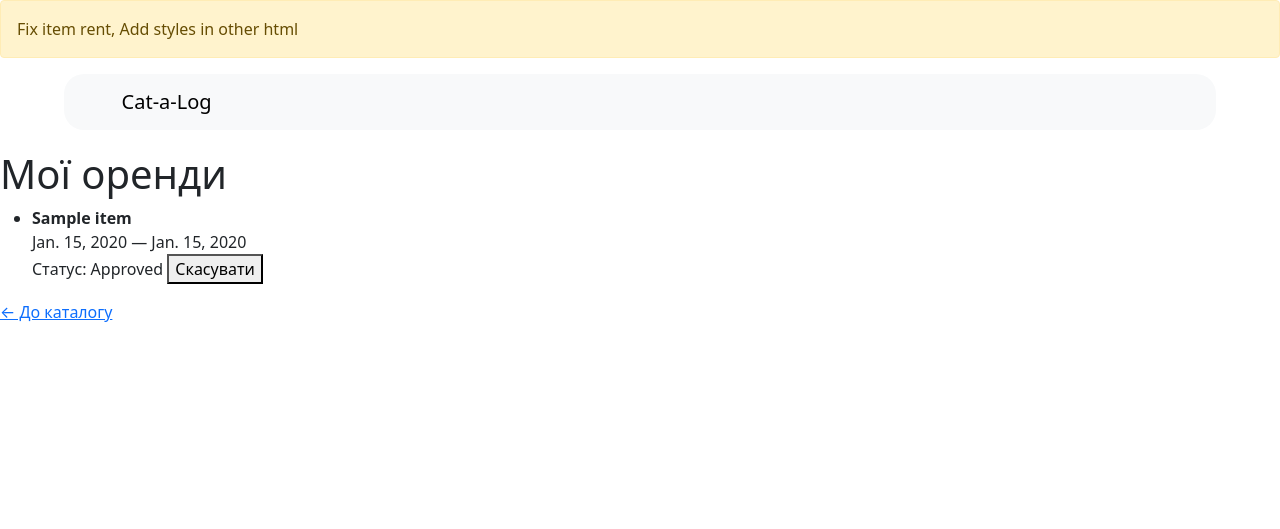
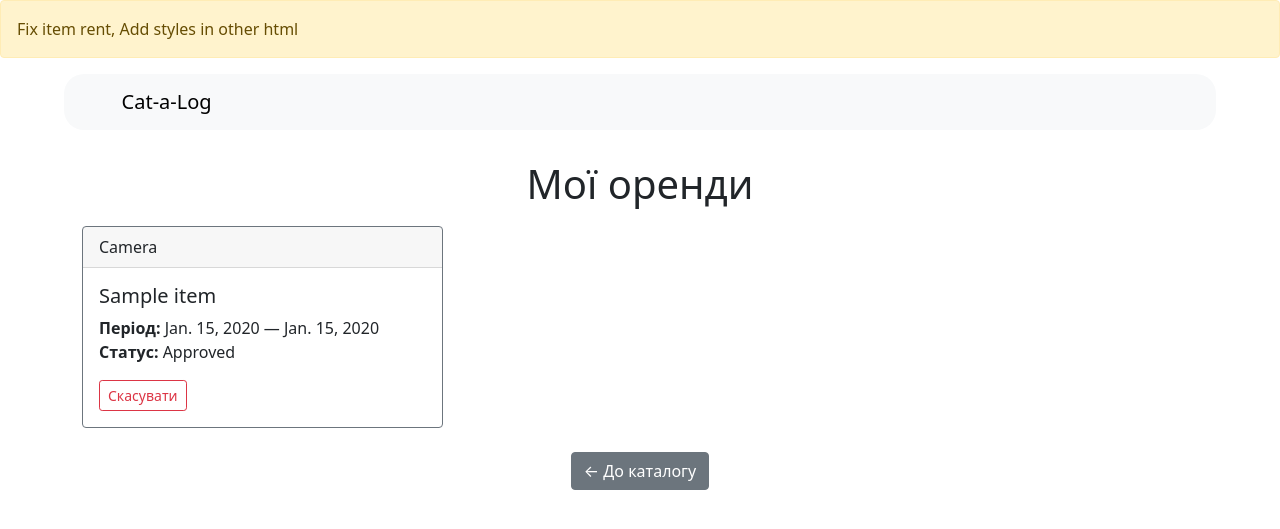
Before and after one commit to fand1l/items-rent, a Django app: page /rentals/ in a window 1280 px wide. Shown: the top 529 px of the page. Run offline with Django 5.2, Linux system fonts and the light colour scheme; a user stored in the database is signed in; tables that the repository leaves empty hold one stand-in row (values such as "Sample post").

Commit message:
add styles

```diff
--- a/main_app/templates/main_app/my_rentals.html
+++ b/main_app/templates/main_app/my_rentals.html
@@ -1,23 +1,45 @@
 {% extends "base.html" %}
 {% block content %}
-<h1>Мої оренди</h1>
+<h1 style="text-align: center; padding: 10px;">Мої оренди</h1>
 
-<ul>
+<div class="container mb-4">
+    <div class="row row-cols-1 row-cols-md-2 row-cols-lg-3 g-3">
         {% for rental in rentals %}
-        <li>
-            <strong>{{ rental.item.name }}</strong> <br>
-            {{ rental.start_date }} — {{ rental.end_date }}<br>
-            Статус: {{ rental.get_status_display }}
+        <div class="col">
+            <div class="h-100">
+                <div class="card border-secondary">
+                    <div class="card-header">
+                        {{ rental.item.get_category_display }}
+                    </div>
+                    <div class="card-body">
+                        <h5 class="card-title">{{ rental.item.name }}</h5>
+                        <p class="card-text">
+                            <b>Період:</b> {{ rental.start_date }} — {{ rental.end_date }}<br>
+                            <b>Статус:</b>
+                            <span class="{% if rental.status == 'active' %}text-success{% elif rental.status == 'pending' %}text-warning{% elif rental.status == 'cancelled' %}text-danger{% endif %}">
+                                {{ rental.get_status_display }}
+                            </span>
+                        </p>
                         {% if rental.status != "cancelled" %}
-                <form action="{% url 'main_app:rental_cancel' rental.pk %}" method="post" style="display:inline;">
+                        <form action="{% url 'main_app:rental_cancel' rental.pk %}" method="post" class="d-inline">
                             {% csrf_token %}
-                    <button type="submit">Скасувати</button>
+                            <button type="submit" class="btn btn-outline-danger btn-sm">Скасувати</button>
                         </form>
                         {% endif %}
-        </li>
+                    </div>
+                </div>
+            </div>
+        </div>
         {% empty %}
-        <li>У вас немає оренд.</li>
+        <div class="col">
+            <div class="alert alert-info text-center" role="alert">
+                У вас немає оренд.
+            </div>
+        </div>
         {% endfor %}
-</ul>
-<a href="{% url 'main_app:items_list' %}">← До каталогу</a>
+    </div>
+    <div class="mt-4 text-center">
+        <a href="{% url 'main_app:items_list' %}" class="btn btn-secondary">← До каталогу</a>
+    </div>
+</div>
 {% endblock %}
```
Lines whose indentation alone changed are shown as unchanged.
